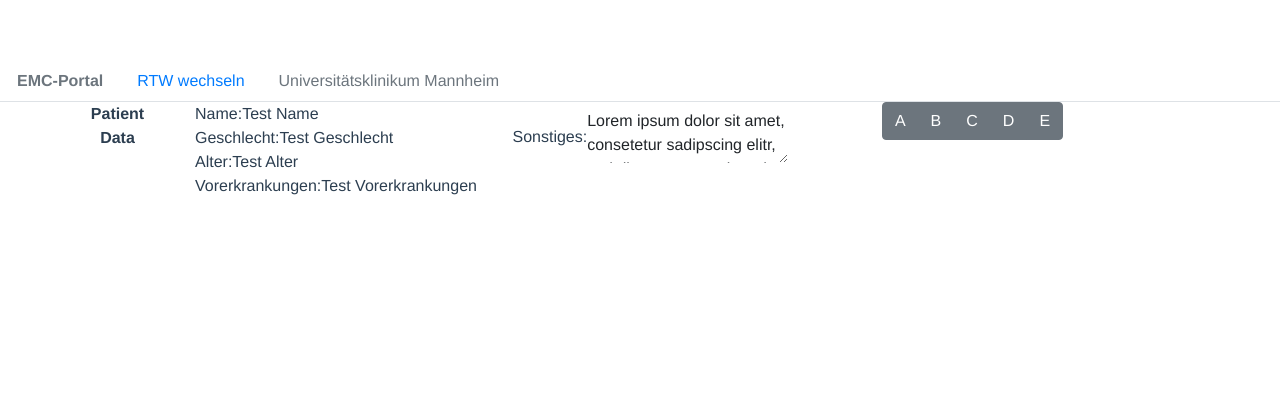
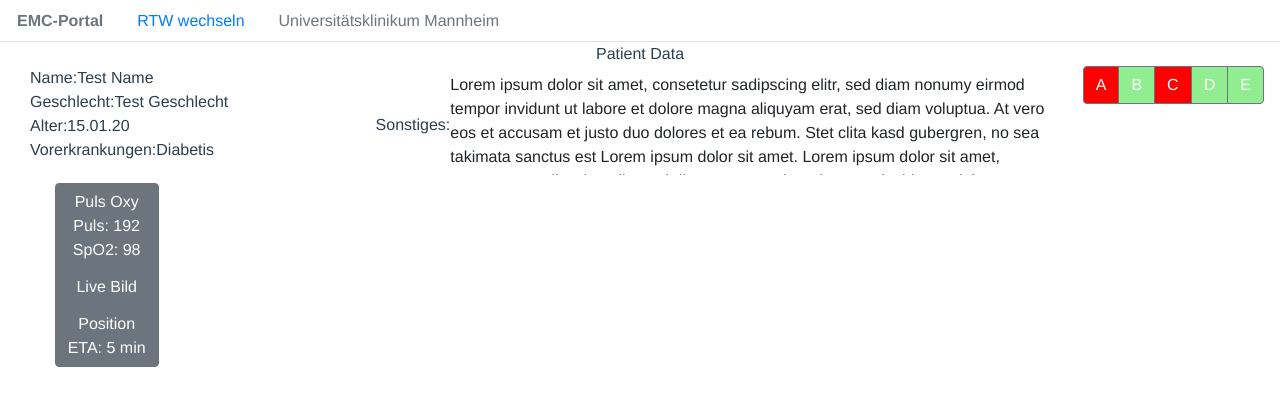
Before and after one commit to manuelschurr/emc-data-pi, a Vue app in the folder frontend/trauma-room/: page / in a window 1280 px wide. Shown: the top 406 px of the page. Built offline with nearby package versions, Linux system fonts and the light colour scheme.

Commit message:
add basic navigation and map component

```diff
--- a/frontend/trauma-room/package.json
+++ b/frontend/trauma-room/package.json
@@ -11,7 +11,9 @@
     "bootstrap": "^4.5.0",
     "bootstrap-vue": "^2.15.0",
     "core-js": "^3.6.5",
-    "vue": "^2.6.11"
+    "leaflet": "^1.6.0",
+    "vue": "^2.6.11",
+    "vue2-leaflet": "^2.5.2"
   },
   "devDependencies": {
     "@vue/cli-plugin-babel": "~4.4.0",
--- a/frontend/trauma-room/src/App.vue
+++ b/frontend/trauma-room/src/App.vue
@@ -1,15 +1,23 @@
 <template>
   <div id="app">
-    <Header/>
-    <PatientData/>
-    <RightSidebar/>
+    <Header />
+    <PatientData />
+    <b-container fluid align-v="stretch">
+      <b-row>
+        <b-col cols="2"><LeftSidebar /></b-col>
+        <b-col cols="8"><MainComponent /></b-col>
+        <b-col cols="2"><RightSidebar /></b-col>
+      </b-row>
+    </b-container>
   </div>
 </template>
 
 <script>
 import Header from "./components/header.vue";
 import PatientData from "./components/patientData.vue";
-import RightSidebar from "./components/rightSidebar";
+import RightSidebar from "./components/rightSidebar.vue";
+import LeftSidebar from "./components/leftSidebar.vue";
+import MainComponent from "./components/mainComponent.vue";
 
 //import MainComponent from "./components/mainComponent.vue";
 
@@ -18,7 +26,10 @@ export default {
   components: {
     Header,
     PatientData,
-    RightSidebar
+    RightSidebar,
+    LeftSidebar,
+    MainComponent,
+
   }
 };
 </script>
@@ -30,6 +41,6 @@ export default {
   -moz-osx-font-smoothing: grayscale;
   text-align: center;
   color: #2c3e50;
-  margin-top: 60px;
+  min-height: 100vh;
 }
 </style>
--- a/frontend/trauma-room/src/components/leftSidebar.vue
+++ b/frontend/trauma-room/src/components/leftSidebar.vue
@@ -0,0 +1,44 @@
+<template>
+  <div>
+    <b-button-group vertical>
+      <b-button @click="setSelection($event)" id="btn-puls"
+        >Puls Oxy <br />
+        Puls: 192 <br />
+        SpO2: 98</b-button
+      >
+      <b-button @click="setSelection($event)" id="btn-stream"
+        >Live Bild</b-button
+      >
+      <b-button @click="setSelection($event)" id="btn-position"
+        >Position <br />
+        ETA: 5 min</b-button
+      >
+    </b-button-group>
+  </div>
+</template>
+
+<script>
+export default {
+  data() {
+    return {
+      showComponent: false,
+      pastEvent: null,
+      selection: []
+    };
+  },
+  methods: {
+    setSelection(event) {
+      if (!this.showComponent || event.currentTarget.id !== this.pastEvent) {
+        //this.selection.push(event.currentTarget.id);
+        this.$root.$emit("selectedComponent", event.currentTarget.id);
+        this.showComponent = true;
+        this.pastEvent = event.currentTarget.id;
+      } else if (event.currentTarget.id == this.pastEvent) {
+        this.$root.$emit("selectedComponent", null);
+        this.showComponent = false;
+        this.pastEvent = event.currentTarget.id;
+      }
+    }
+  }
+};
+</script>
--- /dev/null
+++ b/frontend/trauma-room/src/components/maps.vue
@@ -0,0 +1,48 @@
+<template>
+  <l-map :zoom="zoom" :center="center" style="height: 850px;">
+    <l-tile-layer :url="url" :attribution="attribution"></l-tile-layer>
+    <l-marker :lat-lng="markerUMM">
+      <l-tooltip :options="{ permanent: true, interactive: true }">
+            UMM
+        </l-tooltip>
+    </l-marker>
+    <l-marker :lat-lng="markerPatient">
+      <l-tooltip :options="{ permanent: true, interactive: true }">
+            Patient
+        </l-tooltip>
+    </l-marker>
+  </l-map>
+</template>
+
+<script>
+//Leaflet components
+import L from "leaflet";
+import { LMap, LTileLayer, LMarker, LTooltip } from "vue2-leaflet";
+import { Icon } from "leaflet";
+delete Icon.Default.prototype._getIconUrl;
+Icon.Default.mergeOptions({
+  iconRetinaUrl: require("leaflet/dist/images/marker-icon-2x.png"),
+  iconUrl: require("leaflet/dist/images/marker-icon.png"),
+  shadowUrl: require("leaflet/dist/images/marker-shadow.png")
+});
+
+export default {
+  data() {
+    return {
+      zoom: 13,
+      center: L.latLng(49.4874592, 8.4660395),
+      url: "http://{s}.tile.osm.org/{z}/{x}/{y}.png",
+      attribution:
+        '&copy; <a href="http://osm.org/copyright">OpenStreetMap</a> contributors',
+      markerUMM: L.latLng(49.49237, 8.48751),
+      markerPatient: L.latLng(49.4874592, 8.4660395)
+    };
+  },
+  components: {
+    LMap,
+    LTileLayer,
+    LMarker,
+    LTooltip
+  }
+};
+</script>
--- a/frontend/trauma-room/src/components/patientData.vue
+++ b/frontend/trauma-room/src/components/patientData.vue
@@ -1,9 +1,13 @@
 <template>
   <div>
-    <b-container class="bv-example-row">
-      <b-row>
-        <b-col cols="1"> <b>Patient Data</b></b-col>
-        <b-col cols="7">
+    <b-container fluid>
+      <b-row align-h="start">
+        <b-col>
+          Patient Data
+        </b-col>
+      </b-row>
+      <b-row align-h="start">
+        <b-col cols="10">
           <b-form inline>
             <b-col align-self="start">
               <b-form-group
@@ -11,7 +15,7 @@
                 label="Name:"
                 label-for="patientName"
               >
-                Test Name
+                {{ patient.name }}
               </b-form-group>
 
               <b-form-group
@@ -19,24 +23,24 @@
                 label="Geschlecht:"
                 label-for="patientGeschlecht"
               >
-                Test Geschlecht
+                {{ patient.gender }}
               </b-form-group>
               <b-form-group
                 id="age-group-3"
                 label="Alter:"
                 label-for="patientAlter"
               >
-                Test Alter
+                {{ patient.dateOfBirth }}
               </b-form-group>
               <b-form-group
                 id="vorerkrankungen-group-4"
                 label="Vorerkrankungen:"
                 label-for="patientVorerkrankungen"
               >
-                Test Vorerkrankungen
+                {{ patient.preExistingIllness.text }}
               </b-form-group>
             </b-col>
-            <b-col align-self="start">
+            <b-col align-self="start" cols="8">
               <b-form-group
                 id="sonstiges-group-5"
                 label="Sonstiges:"
@@ -45,19 +49,48 @@
                 <b-form-textarea
                   id="textarea-plaintext"
                   plaintext
-                  :value="patientSonstiges"
+                  :value="patient.miscellaneaous.text"
+                  rows="4"
+                  no-resize
+                  style="width:300%"
                 ></b-form-textarea>
               </b-form-group>
             </b-col>
           </b-form>
         </b-col>
-        <b-col cols="3">
+        <b-col cols="2">
           <b-button-group>
-            <b-button @click="openABCDE('a')">A</b-button>
-            <b-button @click="openABCDE('b')">B</b-button>
-            <b-button @click="openABCDE('c')">C</b-button>
-            <b-button @click="openABCDE('d')">D</b-button>
-            <b-button @click="openABCDE('e')">E</b-button>
+            <b-button
+              @click="openABCDE(patient.status.a.notes, $event)"
+              id="btn-a"
+              :class="classABCDE(patient.status.a.isSelected)"
+            >
+              A</b-button
+            >
+            <b-button
+              @click="openABCDE(patient.status.b.notes, $event)"
+              id="btn-b"
+              :class="classABCDE(patient.status.b.isSelected)"
+              >B</b-button
+            >
+            <b-button
+              @click="openABCDE(patient.status.c.notes, $event)"
+              id="btn-c"
+              :class="classABCDE(patient.status.c.isSelected)"
+              >C</b-button
+            >
+            <b-button
+              @click="openABCDE(patient.status.d.notes, $event)"
+              id="btn-d"
+              :class="classABCDE(patient.status.d.isSelected)"
+              >D</b-button
+            >
+            <b-button
+              @click="openABCDE(patient.status.e.notes, $event)"
+              id="btn-e"
+              :class="classABCDE(patient.status.e.isSelected)"
+              >E</b-button
+            >
           </b-button-group>
         </b-col>
       </b-row>
@@ -69,14 +102,78 @@
 export default {
   data() {
     return {
-      patientSonstiges:
-        "Lorem ipsum dolor sit amet, consetetur sadipscing elitr, sed diam nonumy eirmod tempor invidunt ut labore et dolore magna aliquyam erat, sed diam voluptua. At vero eos et accusam et justo duo dolores et ea rebum. Stet clita kasd gubergren, no sea takimata sanctus est Lorem ipsum dolor sit amet. Lorem ipsum dolor sit amet, consetetur sadipscing elitr, sed diam nonumy eirmod tempor invidunt ut labore et dolore magna aliquyam erat, sed diam voluptua. At vero eos et accusam et justo duo dolores et ea rebum. Stet clita kasd gubergren, no sea takimata sanctus est Lorem ipsum dolor sit amet. Lorem ipsum dolor sit amet, consetetur sadipscing elitr, sed diam nonumy eirmod tempor invidunt ut labore et dolore magna aliquyam erat, sed diam voluptua. At vero eos et accusam et justo duo dolores et ea rebum. Stet clita kasd gubergren, no sea takimata sanctus est Lorem ipsum dolor sit amet."
+      patient: {
+        rtwId: 123,
+        name: "Test Name",
+        dateOfBirth: "15.01.20",
+        gender: "Test Geschlecht",
+        preExistingIllness: {
+          text: "Diabetis"
+        },
+        miscellaneaous: {
+          text:
+            "Lorem ipsum dolor sit amet, consetetur sadipscing elitr, sed diam nonumy eirmod tempor invidunt ut labore et dolore magna aliquyam erat, sed diam voluptua. At vero eos et accusam et justo duo dolores et ea rebum. Stet clita kasd gubergren, no sea takimata sanctus est Lorem ipsum dolor sit amet. Lorem ipsum dolor sit amet, consetetur sadipscing elitr, sed diam nonumy eirmod tempor invidunt ut labore et dolore magna aliquyam erat, sed diam voluptua. At vero eos et accusam et justo duo dolores et ea rebum. Stet clita kasd gubergren, no sea takimata sanctus est Lorem ipsum dolor sit amet."
+        },
+        status: {
+          a: {
+            isSelected: true,
+            notes: "Notes zu A"
+          },
+          b: {
+            isSelected: false,
+            notes: "Notes zu B"
+          },
+          c: {
+            isSelected: true,
+            notes: "Notes zu C"
+          },
+          d: {
+            isSelected: false,
+            notes: "Notes zu D"
+          },
+          e: {
+            isSelected: false,
+            notes: "Notes zu E"
+          }
+        }
+      },
+      showABCDE: false,
+      pastEvent: null
     };
   },
   methods: {
-    openABCDE(output) {
-      this.$root.$emit("textABCDE", output);
+    openABCDE(output, event) {
+      if (!this.showABCDE || event.currentTarget.id !== this.pastEvent) {
+        this.$root.$emit("textABCDE", output);
+        this.showABCDE = true;
+        this.pastEvent = event.currentTarget.id;
+      } else if (event.currentTarget.id == this.pastEvent) {
+        this.$root.$emit("textABCDE", "");
+        this.showABCDE = false;
+        this.pastEvent = event.currentTarget.id;
+      }
+    },
+    classABCDE(status) {
+      let classABCDE = "";
+      if (status) {
+        classABCDE = "notOkABCDE";
+      } else {
+        classABCDE = "okABCDE";
+      }
+      return classABCDE;
     }
   }
 };
 </script>
+
+<style scoped>
+.okABCDE {
+  background-color: lightgreen;
+}
+.notOkABCDE {
+  background-color: red;
+}
+.space {
+  padding-right: 15px;
+}
+</style>
--- /dev/null
+++ b/frontend/trauma-room/src/components/pulsOxy.vue
@@ -0,0 +1,5 @@
+<template>
+  <div>
+    PulsOxy
+  </div>
+</template>
--- /dev/null
+++ b/frontend/trauma-room/src/components/stream.vue
@@ -0,0 +1,5 @@
+<template>
+  <div>
+    Stream
+  </div>
+</template>
--- a/frontend/trauma-room/src/main.js
+++ b/frontend/trauma-room/src/main.js
@@ -2,6 +2,7 @@ import Vue from "vue";
 import { BootstrapVue, IconsPlugin } from 'bootstrap-vue';
 import 'bootstrap/dist/css/bootstrap.css';
 import 'bootstrap-vue/dist/bootstrap-vue.css';
+import 'leaflet/dist/leaflet.css';
 
 import App from "./App.vue";
 
```
Also changed, not shown: frontend/trauma-room/src/components/mainComponent.vue (+37 -1 lines), 1 other file (tests, documents, lock files or other folders).
